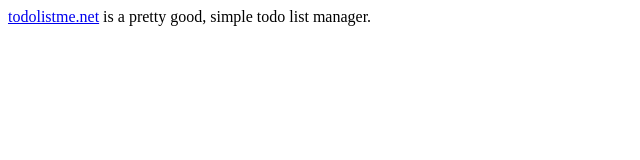
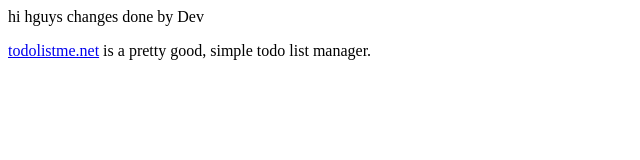
Before and after one commit to Ankit-Kum/class11, a plain HTML site: page front.html in a window 1280 px wide. Shown: the whole page, without its empty margins (0-640 px from the left). Drawn offline with Linux system fonts and the light colour scheme.

Commit message:
Dev made chanes in front.html file

```diff
--- a/front.html
+++ b/front.html
@@ -1,4 +1,6 @@
+
 <body>
+<p>hi hguys changes done by Dev</p>
 <p><a href="http://todolistme.net">todolistme.net</a> is a
 pretty good, simple todo list manager.</p>
 </body>
```
